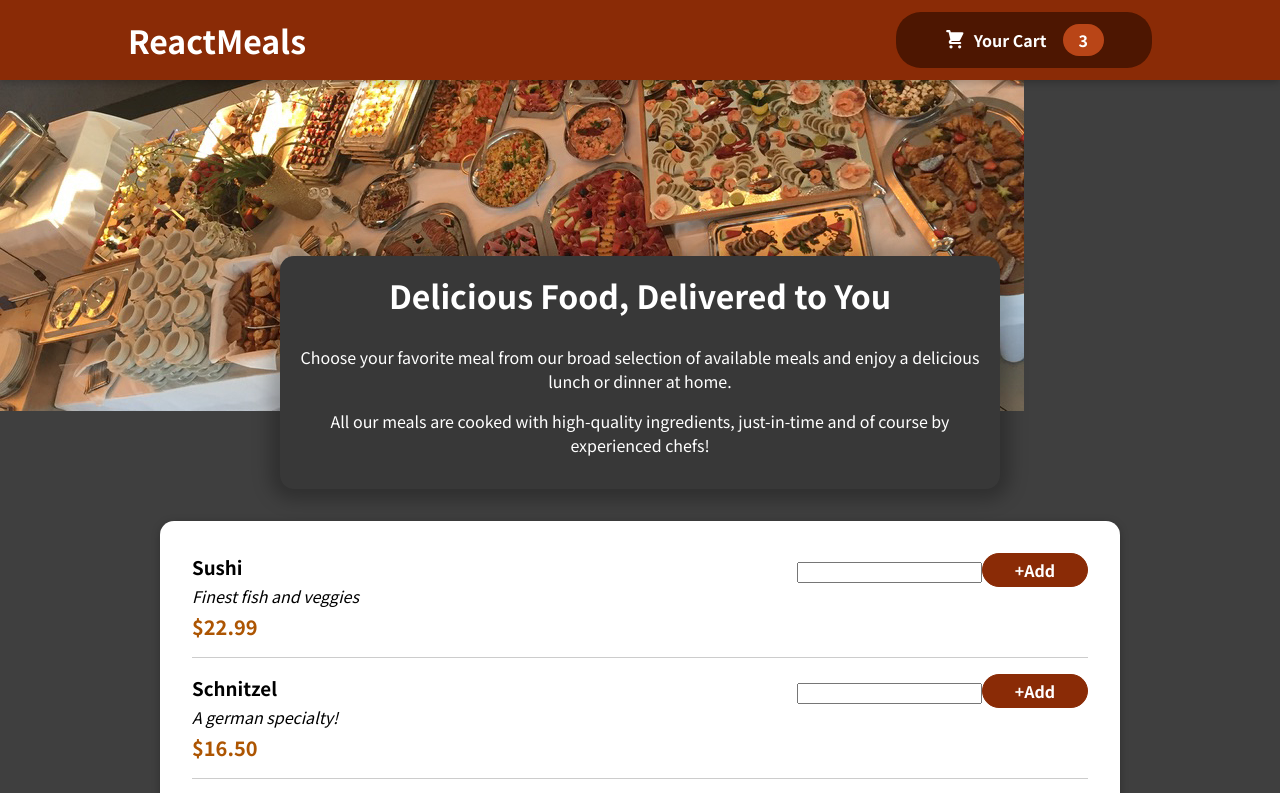
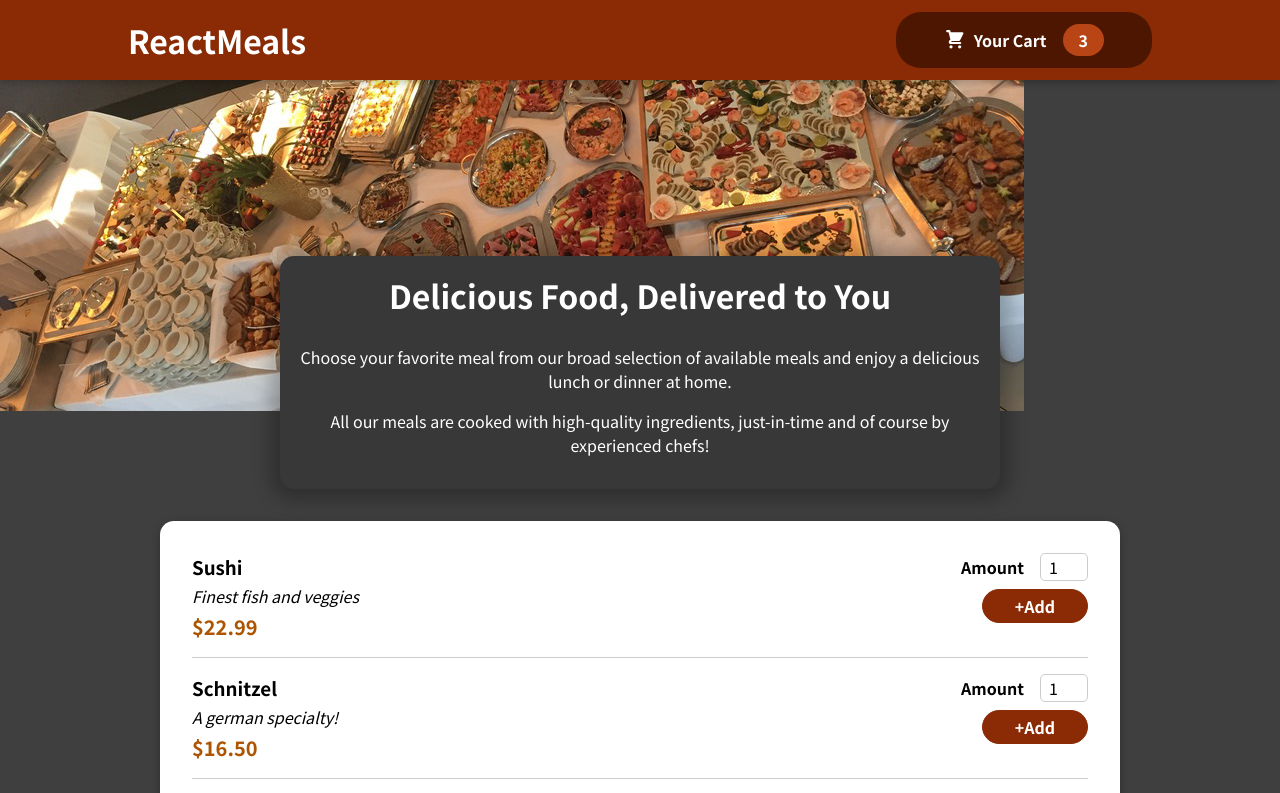
Before and after one commit to Musharraf188/Food-order-app, a React (Create React App) app: page / in a window 1280 px wide. Shown: the top 793 px of the page. Built offline with nearby package versions, Linux system fonts and the light colour scheme.

Commit message:
finished/meals

```diff
--- a/src/components/Meals/MealsItem/MealsItemForm.js
+++ b/src/components/Meals/MealsItem/MealsItemForm.js
@@ -1,8 +1,18 @@
+import Input from '../../UI/Input';
 import classes from './MealsItemForm.module.css';
 
 const MealsItemForm =()=>{
     return <form className={classes.form}>
-        <input />
+     <Input
+     label='Amount'
+     input={{
+        id:'amount',
+        type:'number',
+        min:'1',
+        max:'5',
+        step:'1',
+        defaultValue:'1'
+     }}/>
         <button>+Add</button>
     </form>
 };
--- a/src/components/UI/Input.js
+++ b/src/components/UI/Input.js
@@ -3,7 +3,7 @@
 const Input =(props)=>{
     return <div className={classes.input}>
         <label htmlFor={props.input.id}>{props.label}</label>
-        <input id={props.input.id} {...props.input} />
+        <input {...props.input} />
     </div>
 }
 
```
